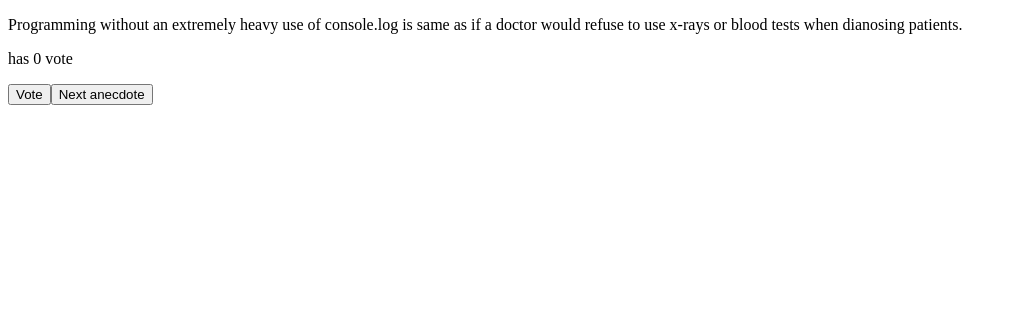
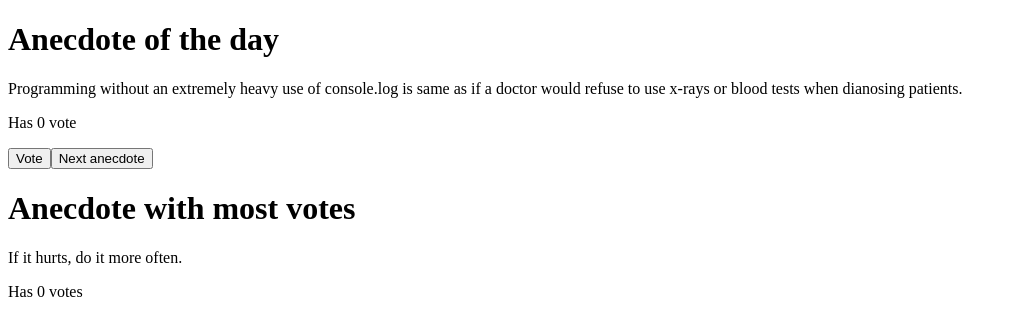
Before and after one commit to Alitsuli/FullStackOpen2022, a React (Create React App) app in the folder Osa1/part1/: page / in a window 1280 px wide. Shown: the top 336 px of the page, without its empty margins (0-1017 px from the left). Built offline with nearby package versions, Linux system fonts and the light colour scheme.

Commit message:
anekdootit step3

```diff
--- a/Osa1/part1/src/Anecdotes.js
+++ b/Osa1/part1/src/Anecdotes.js
@@ -4,28 +4,31 @@ import { useState } from "react";
 const Random = (p) => {
   const [points, setPoints] = useState(Array(p.anecdotes.length).fill(0));
   const rand = Math.floor(Math.random() * p.anecdotes.length);
+
   const vote = () => {
     const copy = [...points];
     copy[rand] += 1;
     return setPoints(copy);
   };
+
   return (
     <div>
+      <h1>{p.text}</h1>
       <div>
         <p>{p.anecdotes[rand]}</p>
-        <p>has {points[rand]} vote</p>
+        <p>Has {points[rand]} vote</p>
       </div>
       <div style={{ float: "left" }}>
         <button onClick={vote}>Vote</button>
       </div>
-    </div>
-  );
-};
-
-const Button = (p) => {
-  return (
-    <div>
-      <button onClick={p.handleClick}> {p.text} </button>
+      <div>
+        <button onClick={p.handleClick}> {p.text2} </button>
+      </div>
+      <div>
+        <h1>{p.text3}</h1>
+        <p>{p.anecdotes[points.indexOf(Math.max(...points))]}</p>
+        <p>Has {points[points.indexOf(Math.max(...points))]} votes</p>
+      </div>
     </div>
   );
 };
@@ -49,8 +52,13 @@ const Anecdotes = () => {
 
   return (
     <div>
-      <Random anecdotes={anecdotes} />
-      <Button handleClick={next} text={"Next anecdote"} />
+      <Random
+        text={"Anecdote of the day"}
+        anecdotes={anecdotes}
+        handleClick={next}
+        text2={"Next anecdote"}
+        text3={"Anecdote with most votes"}
+      />
     </div>
   );
 };
```
